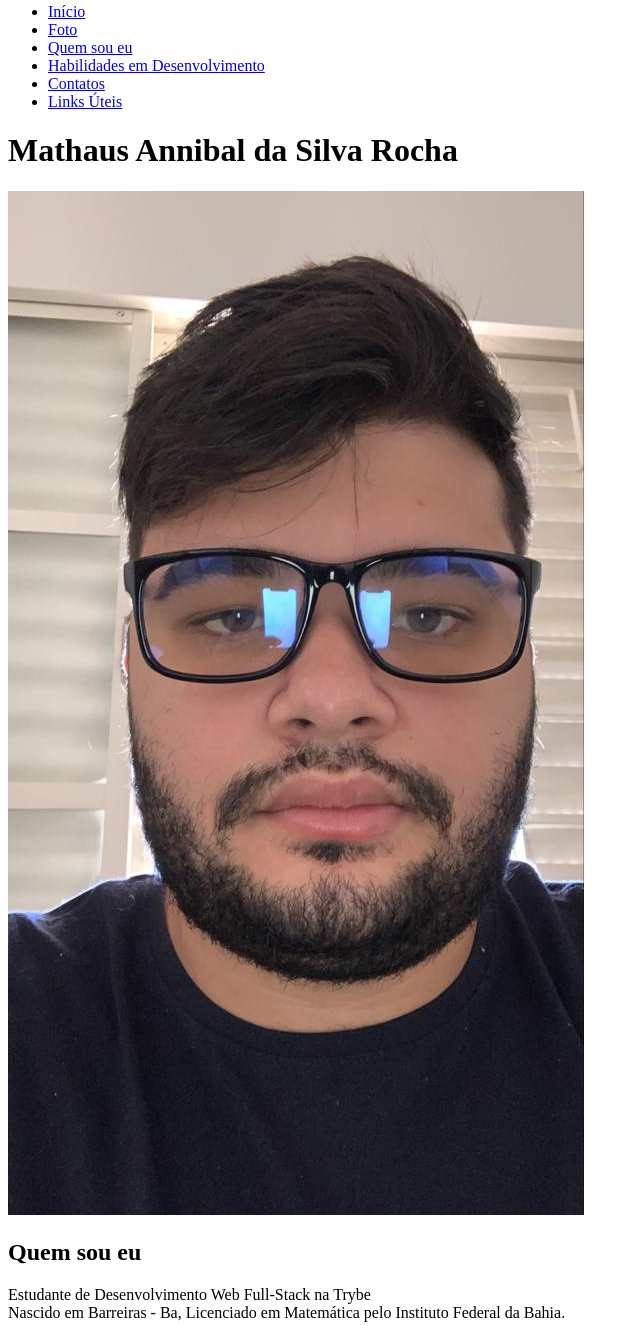
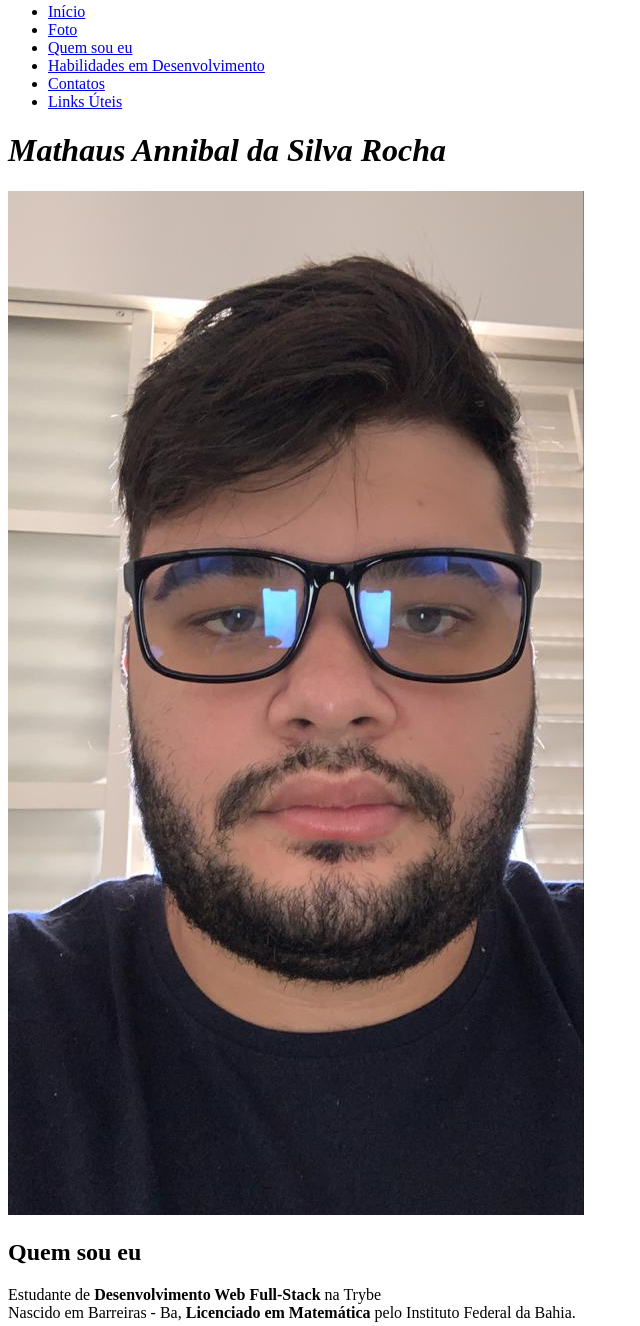
Before and after one commit to hannibal1207/trybe-exercises, a plain HTML site: page porfolio.html in a window 1280 px wide. Shown: the part 13-1339 px from the top of the page, without its empty margins (0-640 px from the left). Drawn offline with Linux system fonts and the light colour scheme.

Commit message:
Adiciona negrito e italico em algumas palavras

```diff
--- a/porfolio.html
+++ b/porfolio.html
@@ -13,13 +13,13 @@
         <li><a href="#Con">Contatos</a></li>
         <li><a href="#Lin">Links Úteis</a></li>
     </ul>
-    <h1 id="Ini">Mathaus Annibal da Silva Rocha</h1>
+    <h1 id="Ini"><i>Mathaus Annibal da Silva Rocha</i></h1>
 
     <img id="Fot" src="WhatsApp Image 2020-11-05 at 13.48.48.jpeg">
 
     <h2 id="Que">Quem sou eu</h2>
-    <p>Estudante de Desenvolvimento Web Full-Stack na Trybe
-        <br> Nascido em Barreiras - Ba, Licenciado em Matemática pelo Instituto Federal da Bahia.
+    <p>Estudante de <b>Desenvolvimento Web Full-Stack</b> na Trybe
+        <br> Nascido em Barreiras - Ba, <b>Licenciado em Matemática</b> pelo Instituto Federal da Bahia.
 
     </p>
 
```
